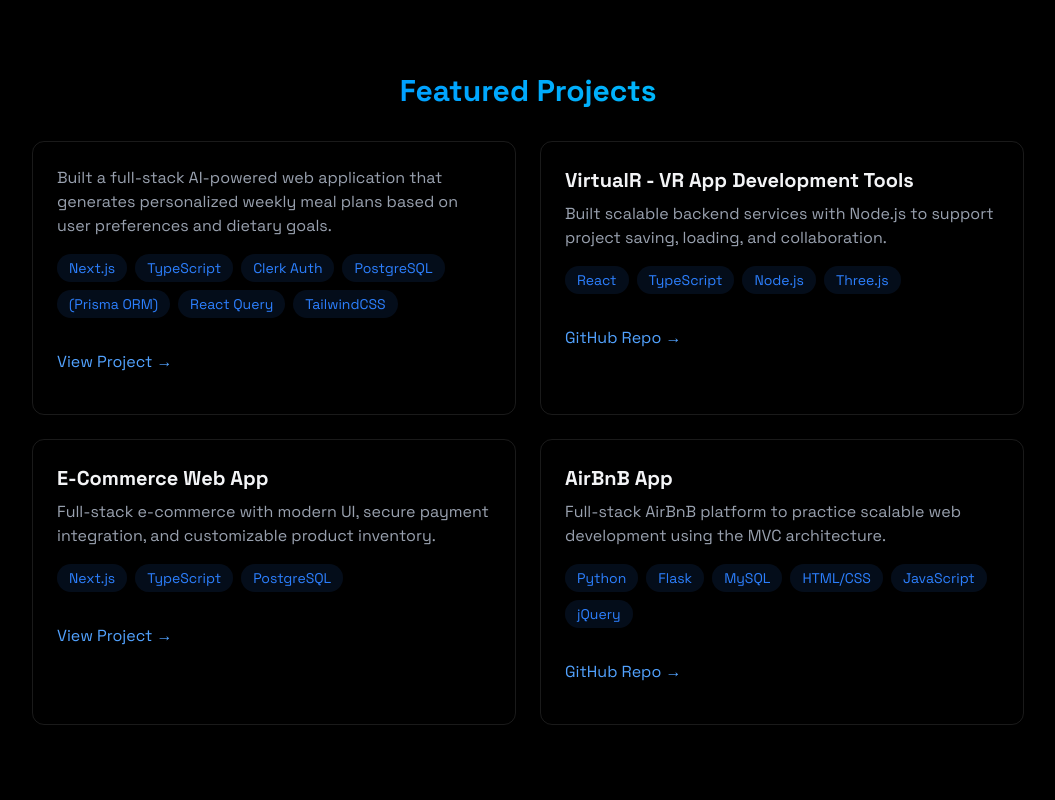
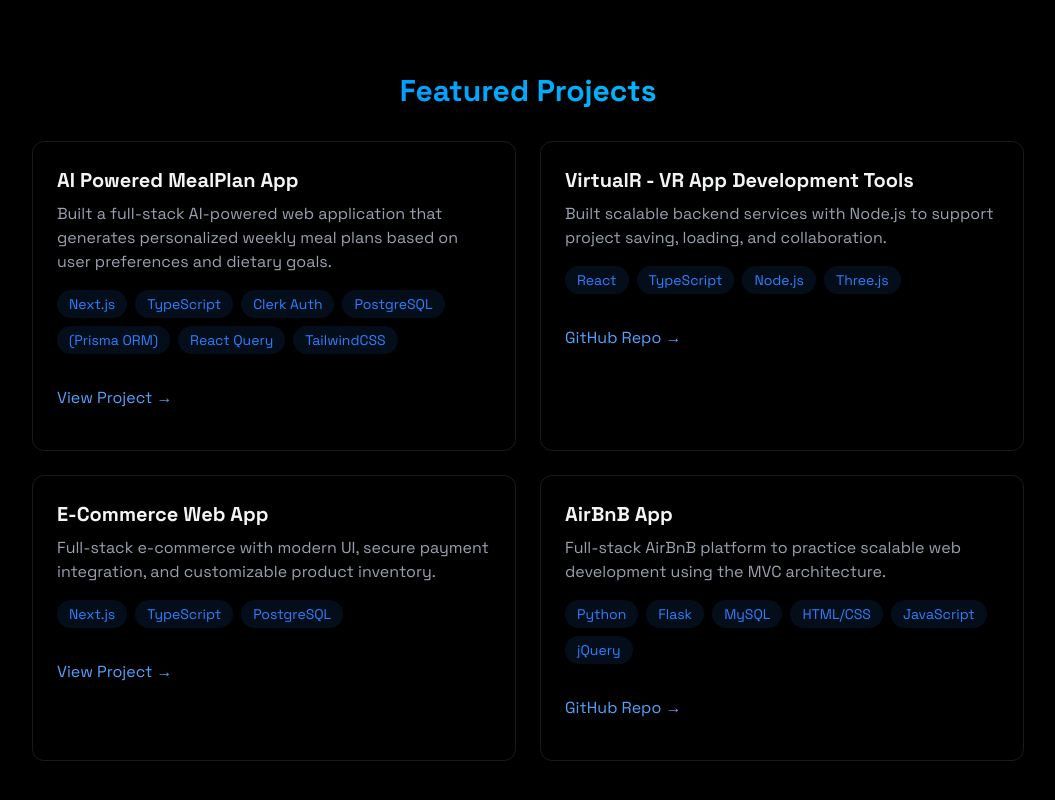
Before and after one commit to KaisenSage/BabalolaAbdallah-portfolio, a React (Vite) app: page / in a window 1280 px wide. Shown: the part 1735-2535 px from the top of the page, without its empty margins (112-1167 px from the left). Built offline with nearby package versions, Linux system fonts and the light colour scheme.

Commit message:
first commit

```diff
--- a/src/components/sections/Projects.jsx
+++ b/src/components/sections/Projects.jsx
@@ -14,7 +14,8 @@
         <div className="grid grid-cols-1 md:grid-cols-2 gap-6">
 
           {/* AI-Powered Meal Plan App */}
-          <div className="p-6 rounded-xl border border-white/10 hover:-translate-y-1 hover:border-blue-500/30 hover:shadow-[0_2px_8px_rgba(59,130,246,0.2)] transition">
+          <div className="glass p-6 rounded-xl border border-white/10 hover:-translate-y-1 hover:border-blue-500/30 hover:shadow-[0_4px_20px_rgba(59,130,246,0.1)] transition-all">
+            <h3 className="text-xl font-bold mb-2">AI Powered MealPlan App</h3>
 
             <p className="text-gray-400 mb-4">
               Built a full-stack AI-powered web application that generates personalized weekly meal plans based on user preferences and dietary goals.
@@ -31,7 +32,7 @@
             </div>
             <div className="flex justify-start items-center">
               <a
-                href="https://github.com/KaisenSage/MealPlanApp" // Example GitHub link
+                href="https://mealplan-zeta.vercel.app" // Example GitHub link
                 target="_blank"
                 rel="noopener noreferrer"
                 className="text-blue-400 hover:text-blue-300 transition-colors my-4"
@@ -96,7 +97,7 @@
             </div>
             <div className="flex justify-start items-center">
               <a
-                href="https://github.com/KaisenSage/ECommerceApp" // Example GitHub link
+                href="https://ecommercewebsite-wccj.onrender.com/" // Example GitHub link
                 target="_blank"
                 rel="noopener noreferrer"
                 className="text-blue-400 hover:text-blue-300 transition-colors my-4"
```
